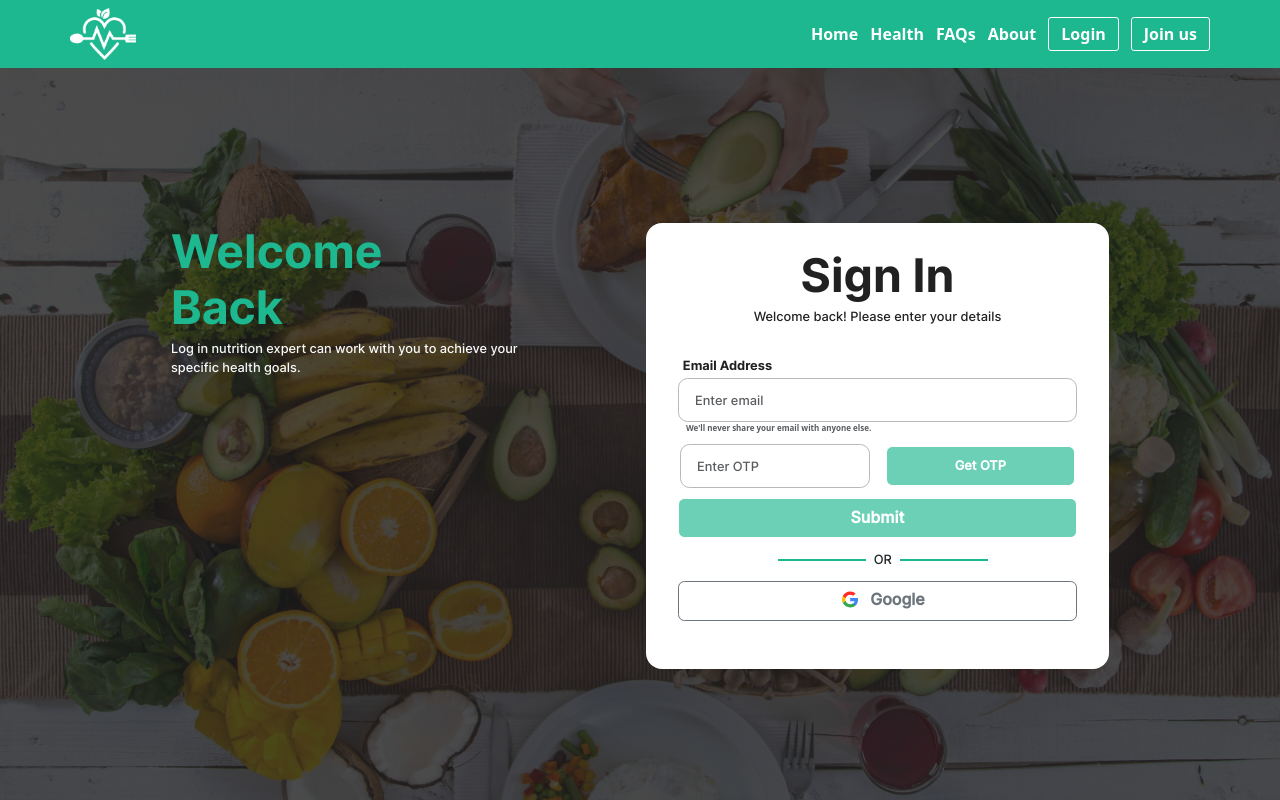
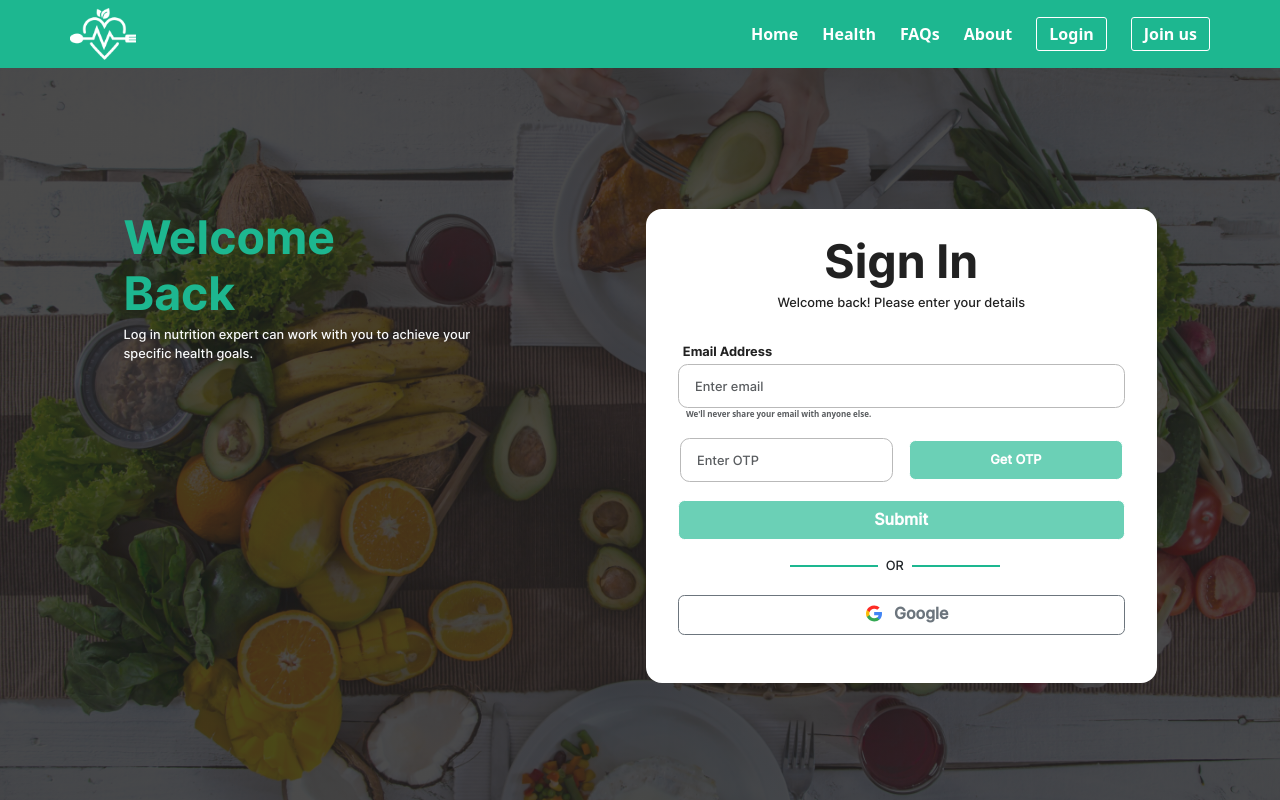
Before and after one commit to shaikh3533/Nutri-Log, a React (Create React App) app: page /login in a window 1280 px wide. Built offline with nearby package versions, Linux system fonts and the light colour scheme.

Commit message:
stepper completed__deploy-3

```diff
--- a/src/atoms/LoginComponent.js
+++ b/src/atoms/LoginComponent.js
@@ -14,7 +14,7 @@ export default function LoginComponent(props) {
     setEmail,
   } = props;
   return (
-    <div className="col-md-10 mx-auto row my-auto">
+    <div className="col-md-11 mx-auto row my-auto">
       <div className="col-12 col-md-6 d-flex flex-column">
         <h1 className="text-primry w-50">{topHeading}</h1>
         <p className="fs-16 text-light inter-400 w-75">{topdescription}</p>
@@ -27,7 +27,7 @@ export default function LoginComponent(props) {
               Welcome back! Please enter your details
             </p>
             <form className="p-5">
-              <div className="form-group mb-2">
+              <div className="form-group mb-4">
                 <label for="exampleInputEmail1">Email Address</label>
                 <input
                   type="email"
@@ -48,7 +48,7 @@ export default function LoginComponent(props) {
                   We'll never share your email with anyone else.
                 </small>
               </div>
-              <div className="row">
+              <div className="row my-4">
                 <div className="col-md-6 px-3 my-auto">
                   <input
                     type="number"
@@ -92,7 +92,7 @@ export default function LoginComponent(props) {
                   />
                 </div>*/}
               </div>
-              <div className="my-2">
+              <div className="my-3">
                 <Link to="/GetStarted">
                   <button
                     className={`btn btn-primry fs-2 w-100 ${
@@ -103,7 +103,7 @@ export default function LoginComponent(props) {
                   </button>
                 </Link>
               </div>
-              <div className="col-6 mx-auto">
+              <div className="col-6 mx-auto my-2">
                 <p className="fs-16 inter-400 my-3 d-inline-flex">
                   <div className="horizontal-line my-auto"></div>
                   <span className="text-dark mx-3">OR</span>
@@ -112,7 +112,7 @@ export default function LoginComponent(props) {
               </div>
               {/* <div className="col-8 mx-auto row"> */}
               {/* <div className="col-md-6 px-3"> */}
-              <button className="btn btn-outline-secondary fs-2 w-100 mt-2">
+              <button className="btn btn-outline-secondary fs-2 w-100 mt-3">
                 <div className="mx-auto d-inline-flex">
                   <img src={googleIcon} className="mx-4 my-auto" />
                   <span className="my-auto ">Google</span>{" "}
--- a/src/atoms/Navbar.js
+++ b/src/atoms/Navbar.js
@@ -10,7 +10,7 @@ export default function Navbar() {
         <div className="d-flex my-auto">
           <Link to="/home">
             <p
-              className="text-white me-4 my-auto"
+              className="text-white me-5 my-auto"
               style={{ fontSize: "16px", fontWeight: "600" }}
             >
               Home
@@ -18,27 +18,27 @@ export default function Navbar() {
           </Link>
           <Link to="health">
             <p
-              className="text-white me-4 my-auto"
+              className="text-white me-5 my-auto"
               style={{ fontSize: "16px", fontWeight: "600" }}
             >
               Health
             </p>
           </Link>
           <p
-            className="text-white me-4 my-auto"
+            className="text-white me-5 my-auto"
             style={{ fontSize: "16px", fontWeight: "600" }}
           >
             FAQs
           </p>
           <p
-            className="text-white me-4 my-auto"
+            className="text-white me-5 my-auto"
             style={{ fontSize: "16px", fontWeight: "600" }}
           >
             About
           </p>
           <Link to="/login">
             <button
-              className="bg-transparent text-white px-4 py-2 rounded me-4"
+              className="bg-transparent text-white px-4 py-2 rounded me-5"
               style={{
                 fontSize: "16px",
                 fontWeight: "600",
```
